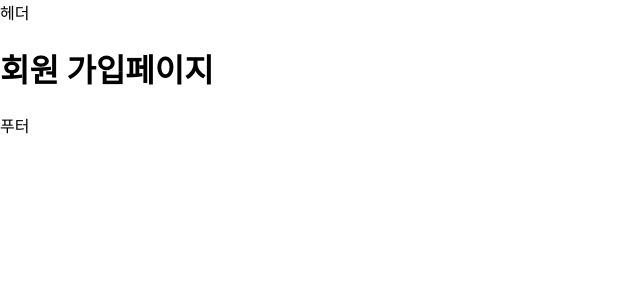
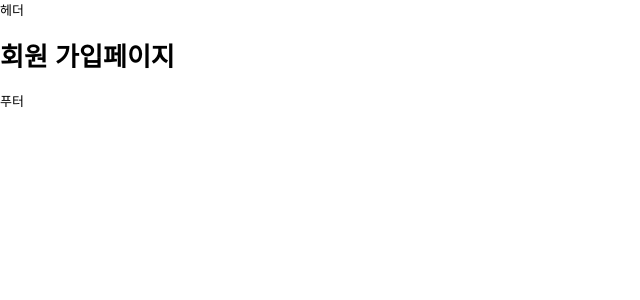
Before and after one commit to sswum/react_project, a React (Create React App) app: page /member/join in a window 1280 px wide. Shown: the top 300 px of the page, without its empty margins (0-640 px from the left). Built offline with nearby package versions, Linux system fonts and the light colour scheme; what @loadable/Component would draw is missing.

Commit message:
스타일링중

```diff
--- a/src/index.css
+++ b/src/index.css
@@ -1,13 +1,37 @@
+@import url('https://fonts.googleapis.com/css2?family=Nanum+Gothic:wght@400;700;800&display=swap');
+* {
+  box-sizing: border-box;
+  outline: none;
+  font-family: "Nanum Gothic", sans-serif;
+}
+
+html {
+  font-size: 13px;
+}
+
 body {
   margin: 0;
-  font-family: -apple-system, BlinkMacSystemFont, 'Segoe UI', 'Roboto', 'Oxygen',
-    'Ubuntu', 'Cantarell', 'Fira Sans', 'Droid Sans', 'Helvetica Neue',
-    sans-serif;
-  -webkit-font-smoothing: antialiased;
-  -moz-osx-font-smoothing: grayscale;
+  color: #000;
+
 }
 
-code {
-  font-family: source-code-pro, Menlo, Monaco, Consolas, 'Courier New',
-    monospace;
+ul, ol {
+  list-style: none;
+
 }
+
+ul, ol, dl, dt, dd {
+
+  margin: 0;
+  padding : 0;
+}
+
+a {
+  text-decoration: none;
+  color: #000;
+}
+
+img {
+border: 0;
+
+}
```
Also changed, not shown: src/styles/fontSize.js (added, +9 -0 lines), 1 other file (tests, documents, lock files or other folders).
